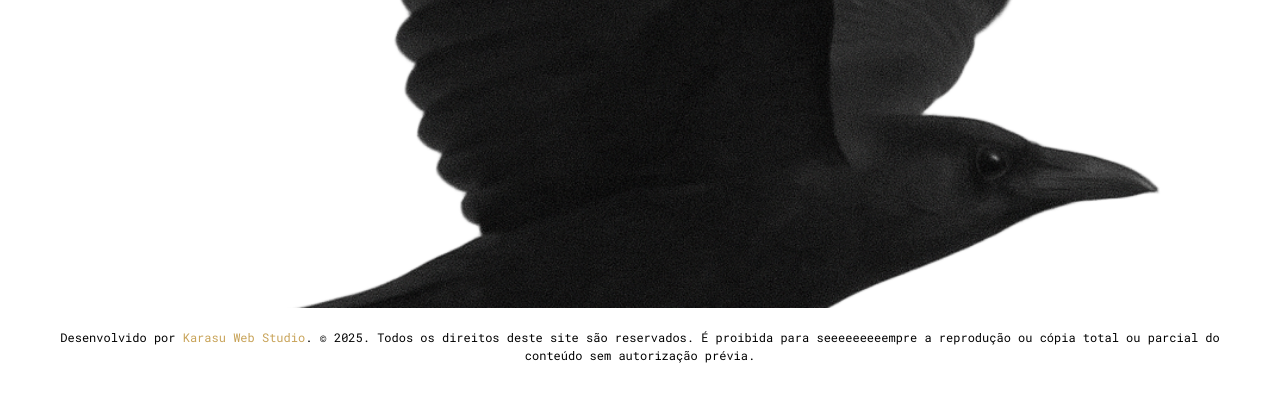
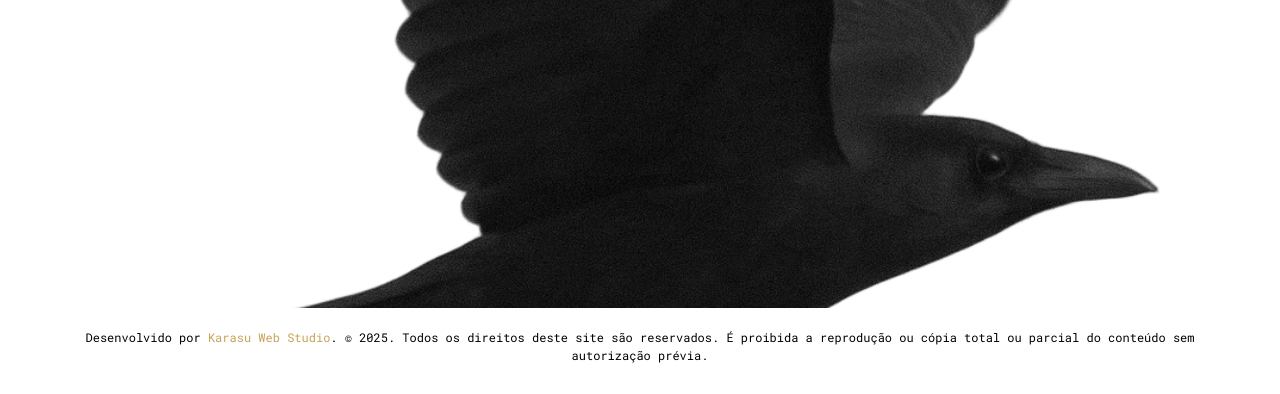
Before and after one commit to ratflail/tulioadv, a website: page index.html in a window 1280 px wide. Shown: the part 3777-4171 px from the top of the page. Drawn offline with Linux system fonts and the light colour scheme.

Commit message:
testing github deployment

```diff
--- a/index.html
+++ b/index.html
@@ -344,9 +344,8 @@
     </section>
     <p class="direitos">
       Desenvolvido por <span class="direitos__span">Karasu Web Studio</span>. ©
-      2025. Todos os direitos deste site são reservados. É proibida para
-      seeeeeeeeempre a reprodução ou cópia total ou parcial do conteúdo sem
-      autorização prévia.
+      2025. Todos os direitos deste site são reservados. É proibida a reprodução
+      ou cópia total ou parcial do conteúdo sem autorização prévia.
     </p>
 
     <script src="script.js"></script>
```
